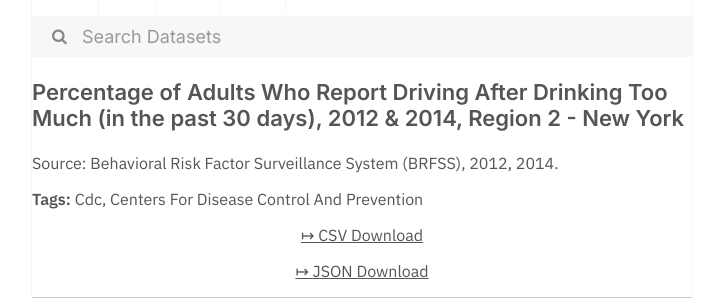
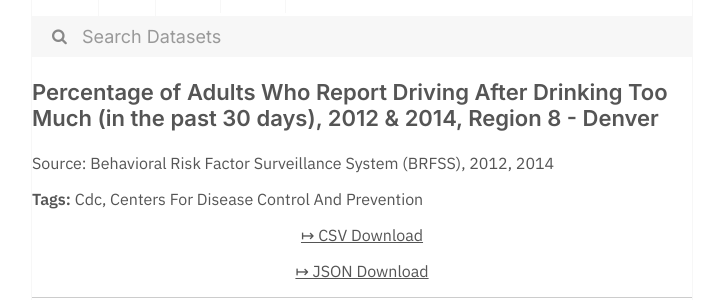
Before and after one commit to dayda-entities/centers-for-disease-control-and-prevention, a Jekyll site: the page built from _posts/2020-11-12-percentage-of-adults-who-repor.md, in a window 1280 px wide. Shown: the part 269-569 px from the top of the page, without its empty margins (278-1000 px from the left). Built offline with Jekyll 4.4.1, drawn with Linux system fonts in a browser that asks for light colours.

```diff
--- a/_posts/2020-11-12-percentage-of-adults-who-repor.md
+++ b/_posts/2020-11-12-percentage-of-adults-who-repor.md
@@ -1,18 +1,18 @@
 ---
 title: >-
   Percentage of Adults Who Report Driving After Drinking Too Much (in the past
-  30 days), 2012 & 2014, Region 2 - New York
-created: '2020-11-12T12:14:37.896433'
-modified: '2020-11-12T12:14:37.896443'
+  30 days), 2012 & 2014, Region 8 - Denver
+created: '2020-11-12T12:13:45.142919'
+modified: '2021-04-21T19:19:18.692731'
 state: active
 type: dataset
 tags:
   - Cdc
   - Centers For Disease Control And Prevention
 groups: []
-csv_url: 'https://data.cdc.gov/api/views/g4ag-jrdn/rows.csv?accessType=DOWNLOAD'
-json_url: 'https://data.cdc.gov/api/views/g4ag-jrdn/rows.json?accessType=DOWNLOAD'
+csv_url: 'https://data.cdc.gov/api/views/a37y-w96i/rows.csv?accessType=DOWNLOAD'
+json_url: 'https://data.cdc.gov/api/views/a37y-w96i/rows.json?accessType=DOWNLOAD'
 layout: post
 
 ---
-Source: Behavioral Risk Factor Surveillance System (BRFSS), 2012, 2014.
+Source: Behavioral Risk Factor Surveillance System (BRFSS), 2012, 2014
```
